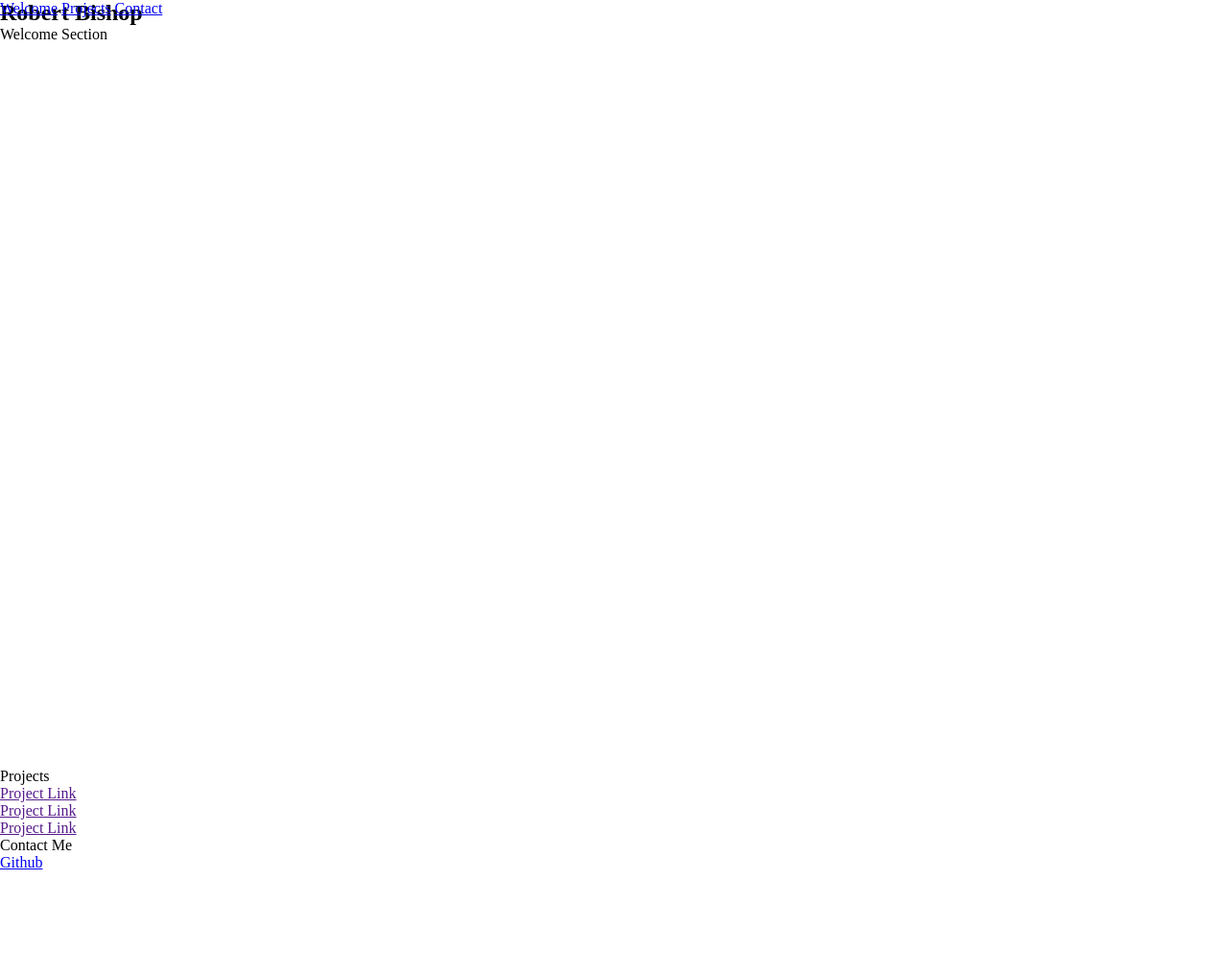
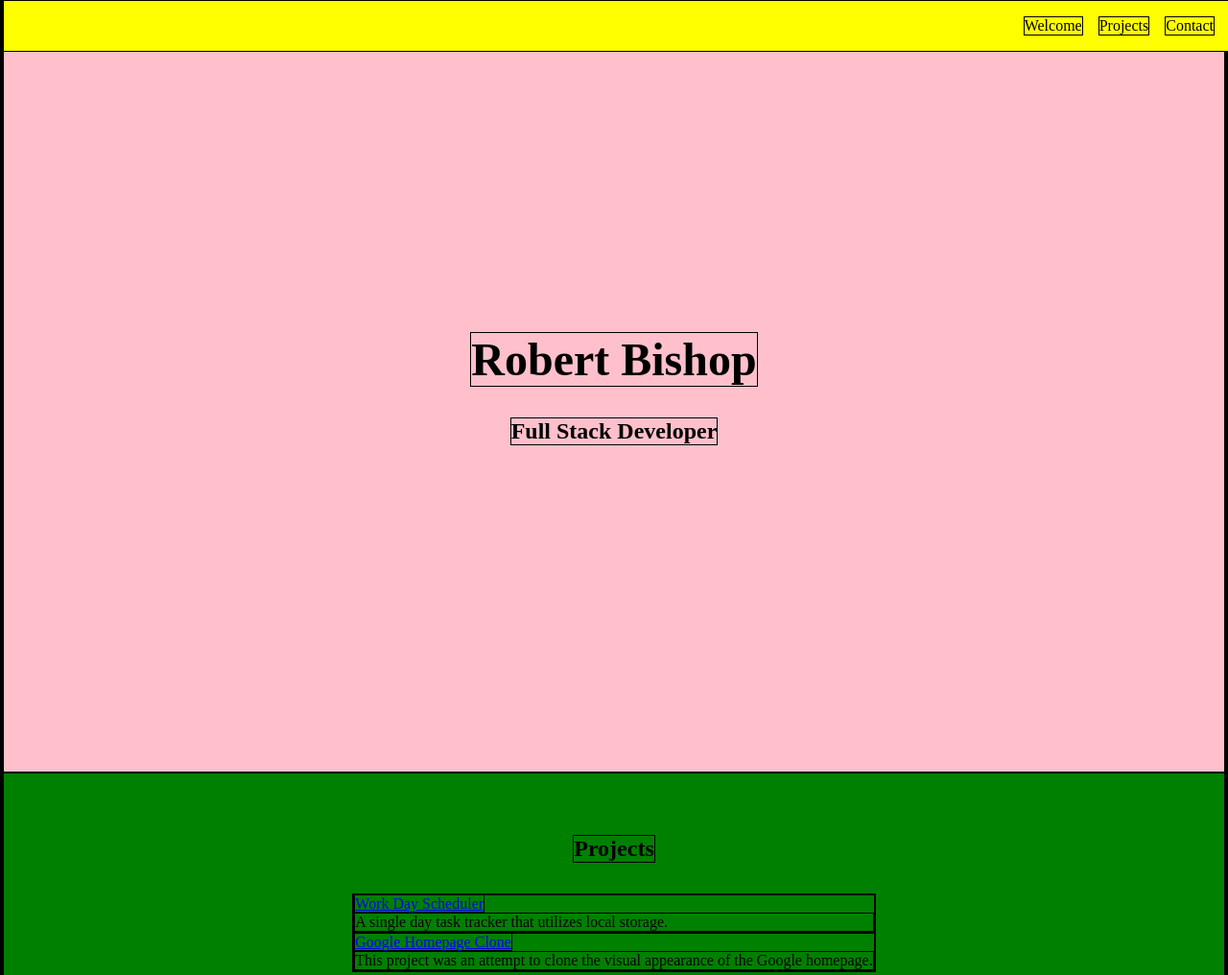
Before and after one commit to rbishop85/05---Personal-Portfolio, a plain HTML site: page index.html in a window 1280 px wide. Shown: the top 1016 px of the page at 96% size. Before the commit the page ends 908 px from the top, so only its background shows below. Drawn offline with Linux system fonts and the light colour scheme.

Commit message:
updates
more styling and content added

```diff
--- a/index.html
+++ b/index.html
@@ -4,7 +4,7 @@
     <meta charset="UTF-8">
     <meta name="viewport" content="width=device-width, initial-scale=1.0">
     <title>Robert Bishop</title>
-    <link rel="stylesheet" href="./styles.css"
+    <link rel="stylesheet" href="./styles.css">
 </head>
 <body>
     <header>
@@ -17,23 +17,38 @@
     <main>
         <section id="welcome-section">
             <h1>Robert Bishop</h1>
-            <p>Welcome Section</p>
+            <h2>Full Stack Developer</h2>
         </section>
         <section id="projects">
-            <p>Projects</p>
-            <div class="project-tile">
-                <a href="">Project Link</a>
-            </div>
-            <div class="project-tile">
-                <a href="">Project Link</a>
-            </div>
-            <div class="project-tile">
-                <a href="">Project Link</a>
+            <h2>Projects</h2>
+            <div id="projects-container">
+                <div class="project-tile">
+                    <a
+                    class="project-title"
+                    href="https://rbishop85.github.io/work-day-scheduler/"
+                    target="_blank">
+                    Work Day Scheduler
+                    </a>
+                    <p class="project-description">A single day task tracker that utilizes local storage.</p>
+                </div>
+                <div class="project-tile">
+                    <a
+                    class="project-title"
+                    href="https://goorobertgle.netlify.app/"
+                    target="_blank">
+                    Google Homepage Clone
+                    </a>
+                    <p class="project-description">This project was an attempt to clone the visual appearance of the Google homepage.</p>
+                </div>
             </div>
         </section>
         <section id="contact-me">
-            <p>Contact Me</p>
-            <a href="www.github.com" target="_blank" id="profile-link">Github</a>
+            <h2>Contact Me</h2>
+            <div id="contact-links">
+                <a href="https://github.com/rbishop85" target="_blank" id="profile-link">Github</a>
+                <a href="https://www.linkedin.com/in/robert-m-bishop/" target="_blank" id="profile-link">LinkedIn</a>
+                <a href="mailto:rbishop85@gmail.com" target="_blank" id="profile-link">Email</a>
+            </div>
         </section>
 
     </main>
--- a/styles.css
+++ b/styles.css
@@ -2,15 +2,70 @@
     margin: 0;
     padding: 0;
     box-sizing: border-box;
+    border: 1px solid black;
+}
+
+html {
+    scroll-behavior: smooth;
 }
 
 #navbar {
     position: fixed;
     top: 0;
+    display: flex;
+    justify-content: flex-end;
+    background-color: yellow;
+    width: 100%;
+    gap: 1rem;
+    padding: 1rem;
+}
+
+#navbar a {
+    text-decoration: none;
+    color: black;
 }
 
 #welcome-section {
     height: 100vh;
+    display: flex;
+    flex-direction: column;
+    justify-content: center;
+    align-items: center;
+    background-color: pink;
+    gap: 2rem;
+}
+
+#welcome-section h1 {
+    font-size: 3rem;
+}
+
+#projects {
+    display: flex;
+    flex-direction: column;
+    align-items: center;
+    gap: 2rem;
+    padding: 4rem;
+}
+
+#contact-me {
+    background-color: cyan;
+    height: 100vh;
+    display: flex;
+    flex-direction: column;
+    align-items: center;
+    justify-content: center;
+    gap: 2rem;
+}
+
+#contact-links {
+    display: flex;
+    flex-direction: column;
+    gap: 1rem;
+    align-items: center;
+}
+
+#projects {
+    background-color: green;
 }
 
 @media (max-width: 640px) {
```
Also changed, not shown: 1 other file.
